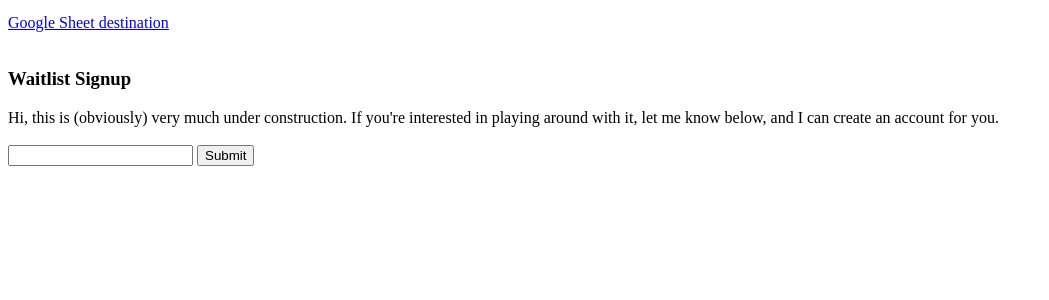
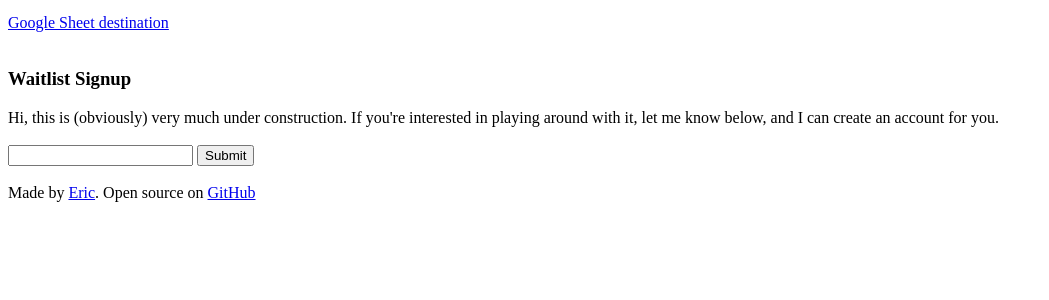
Before and after one commit to ehfeng/FormEndpoint, a Flask app: page / in a window 1280 px wide. Shown: the part 182-482 px from the top of the page, without its empty margins (0-1049 px from the left). Run offline with Flask 2, Linux system fonts and the light colour scheme.

Commit message:
adding footer to main page

```diff
--- a/templates/index.html
+++ b/templates/index.html
@@ -32,6 +32,8 @@
 
 		    <button type="submit">Submit</button>
 		</form>
+		<br>
+		<div>Made by <a href="http://ehfeng.com">Eric</a>. Open source on <a href="https://github.com/ehfeng/FormEndpoint">GitHub</a></div>
 	{% endif %}
 	</div>
 </body>
```
